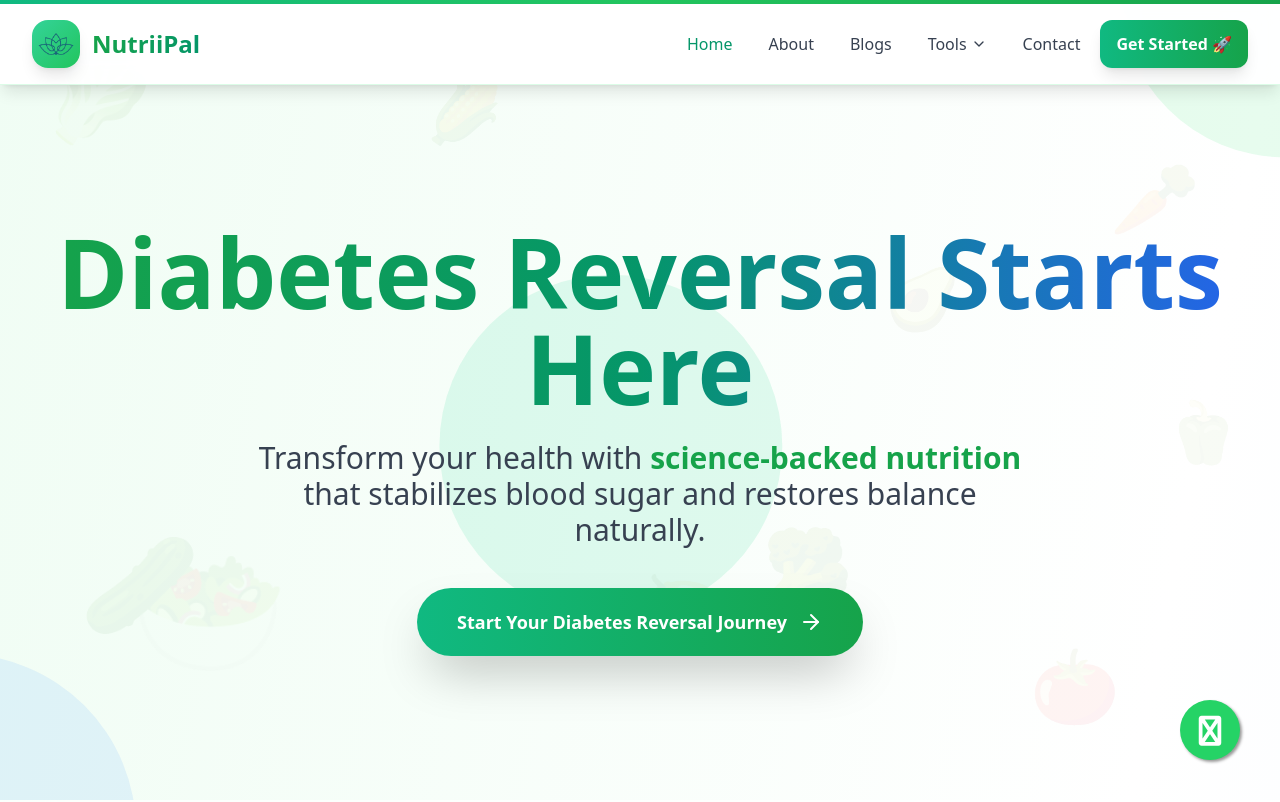
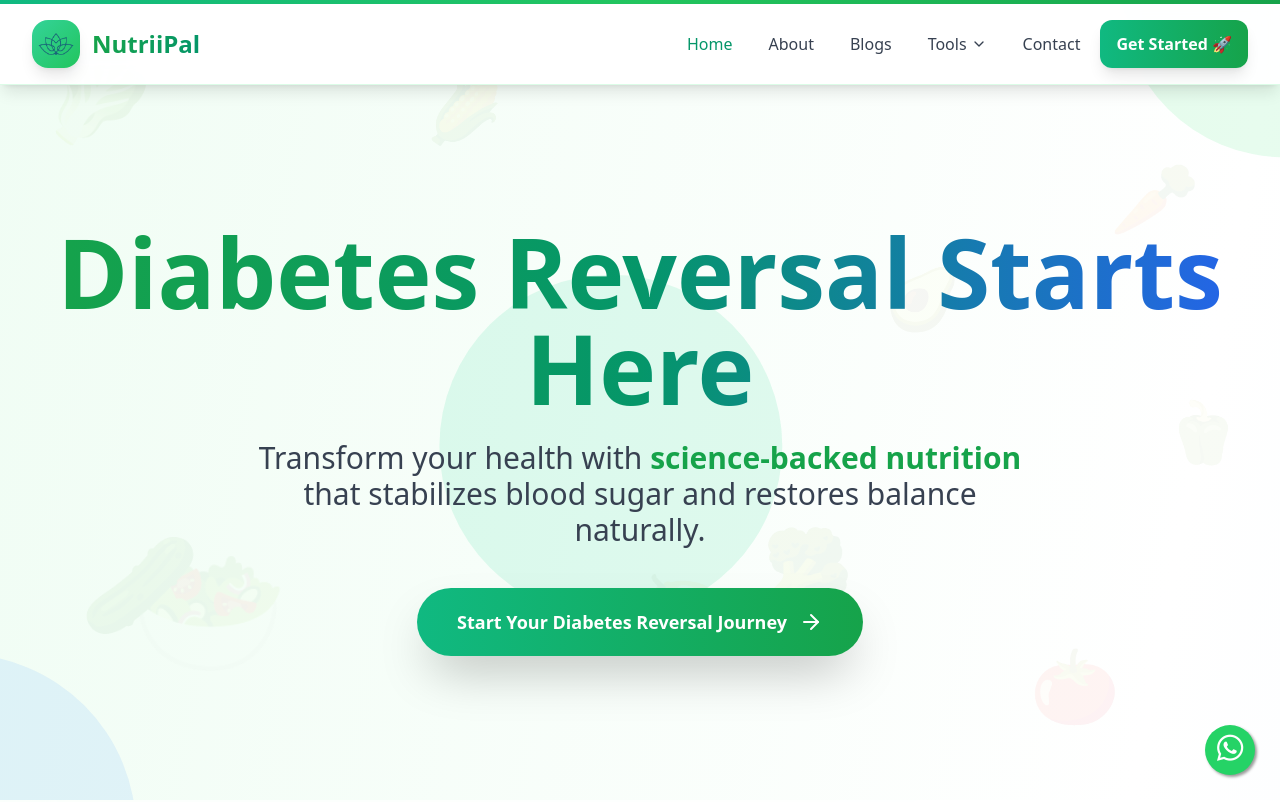
Before and after one commit to d1089/HealthApp, a React (Vite) app: page / in a window 1280 px wide. Shown: the top 802 px of the page. Built offline with nearby package versions, Linux system fonts and the light colour scheme.

Commit message:
wa icon issue

```diff
--- a/src/App.tsx
+++ b/src/App.tsx
@@ -43,8 +43,8 @@ function App() {
           target="_blank"
           rel="noopener noreferrer"
         >
-          <i className="fa fa-whatsapp whatsapp-icon"></i>
-          {/* <i className="fa-brands fa-whatsapp"></i> */}
+          {/* <i className="fa fa-whatsapp whatsapp-icon"></i> */}
+          <i className="fa-brands fa-whatsapp"></i>
         </a>
       </div>
     </Router>
--- a/src/index.css
+++ b/src/index.css
@@ -56,10 +56,10 @@ body,
 /* for desktop */
 .whatsapp_float {
   position: fixed;
-  width: 60px;
-  height: 60px;
-  bottom: 40px;
-  right: 40px;
+  width: 50px;
+  height: 50px;
+  bottom: 25px;
+  right: 25px;
   background-color: #25d366;
   color: #fff;
   border-radius: 50px;
@@ -70,7 +70,7 @@ body,
 }
 
 .whatsapp-icon {
-  margin-top: 16px;
+  margin-top: 24px;
 }
 
 /* for mobile */
```
